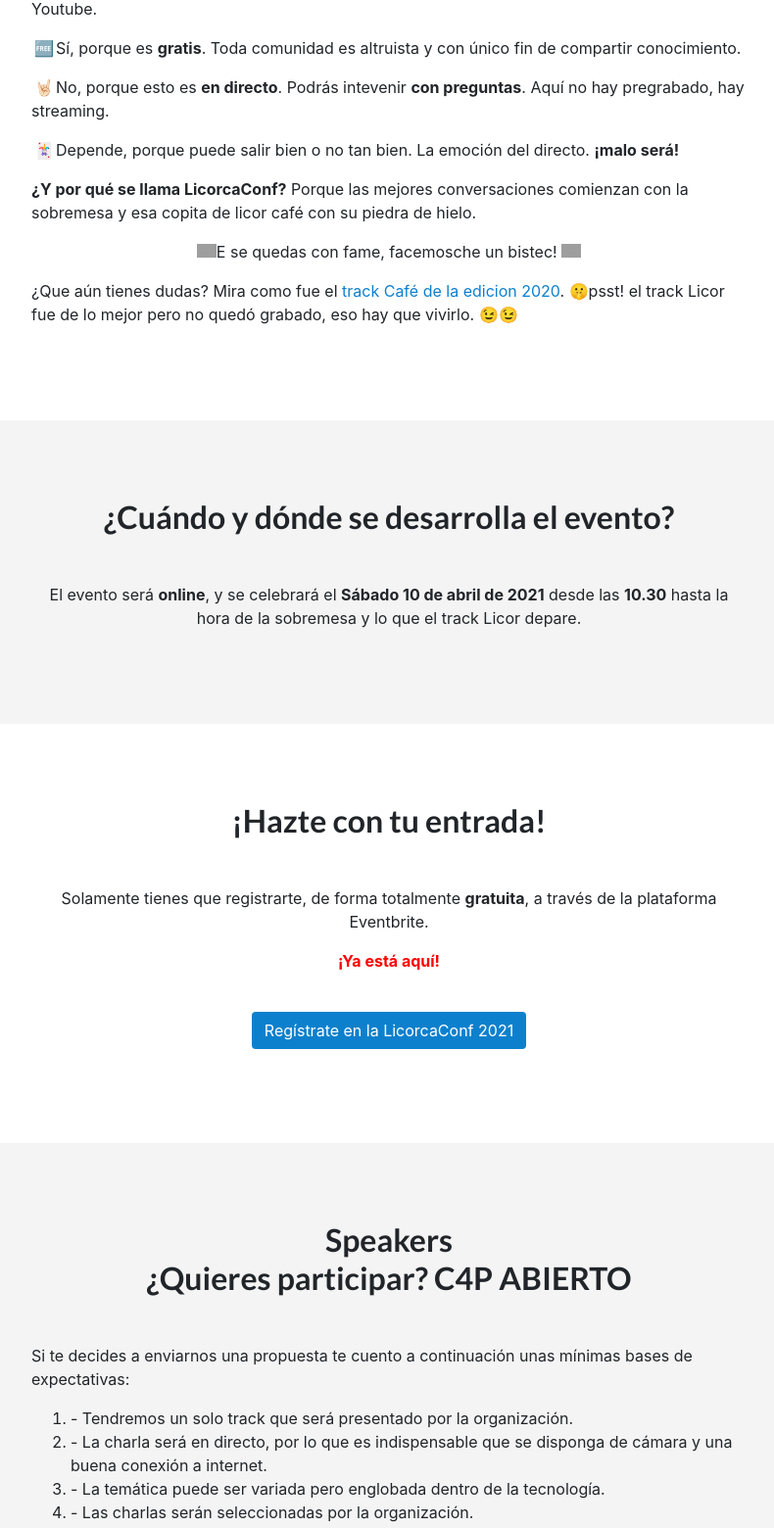
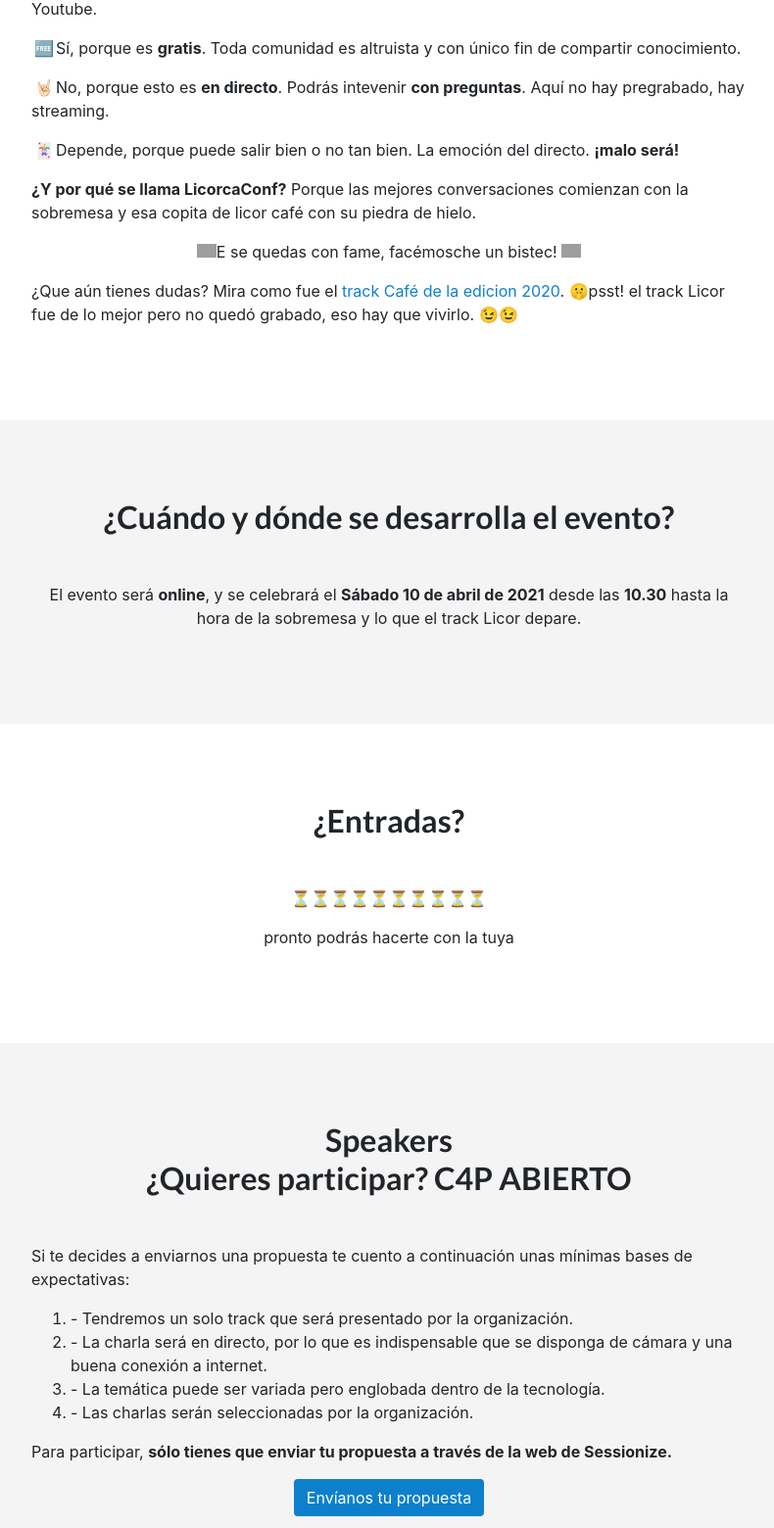
Before and after one commit to compostelatech/compostelatech.github.io, a Jekyll site: the page built from licorcaconf2021.html, in a window 1280 px wide, cut to the strip 1182-2742 px from the top of the page. Shown: the whole strip at 98% size, without its empty margins (243-1033 px from the left). Built offline with Jekyll 4.4.1, drawn with Linux system fonts in a browser that asks for light colours; some of the changed text lies outside the part shown.

Commit message:
update changes

```diff
--- a/css/licorcaconf-2021.css
+++ b/css/licorcaconf-2021.css
@@ -22,3 +22,7 @@
     display: inline-block;
     /* Other styles here */
   }
+
+  #backstage .sz-speakers--wall .sz-speaker {
+    width: 300px;
+  }
--- a/licorcaconf2021.html
+++ b/licorcaconf2021.html
@@ -52,7 +52,7 @@
               <p>
                 <b>¿Y por qué se llama LicorcaConf?</b> Porque las mejores conversaciones comienzan con la sobremesa y esa copita de licor café con su piedra de hielo.
                 <p style="text-align: center;">
-                  <i class="fas iconGal"></i>E se quedas con fame, facemosche un bistec! <i class="fas iconGal"></i>
+                  <i class="fas iconGal"></i>E se quedas con fame, facémosche un bistec! <i class="fas iconGal"></i>
                 </p>
                 ¿Que aún tienes dudas? Mira como fue el <a href="https://www.youtube.com/watch?v=zoaA6ruNhbI">track Café de la edicion 2020</a>. 🤫psst! el track Licor fue de lo mejor pero no quedó grabado, eso hay que vivirlo. 😉😉
               </p>
@@ -77,15 +77,17 @@
 
     <section class="coloured_section coloured_section_white text-center">
       <div class="container">
-        <h2 class="mb-5">¡Hazte con tu entrada!</h2>
+        <h2 class="mb-5">¿Entradas?</h2>
         <div class="row">
           <div class="col-lg-8 offset-lg-2 compostelatech-text">
             <div class="compostelatech-item mx-auto text-center">
-              <p>Solamente tienes que registrarte, de forma totalmente <b>gratuita</b>, a través de la plataforma Eventbrite.<p>
+              <p>⏳⏳⏳⏳⏳⏳⏳⏳⏳⏳</p>
+              <p>pronto podrás hacerte con la tuya</p>
+              <!-- <p>Solamente tienes que registrarte, de forma totalmente <b>gratuita</b>, a través de la plataforma Eventbrite.<p>
                 <p class="text-center" style="color: #ff0000;"><b>¡Ya está aquí!</b></p>
                 <br/>
-              <a href="https://www.eventbrite.es/e/entradas-licorcaconf-i-edicion-129158429339"><button class="btn btn-blue btn-big">Regístrate en la LicorcaConf 2021</button></a>
-              </p>
+              <a href="url eventbrite here"><button class="btn btn-blue btn-big">Regístrate en la LicorcaConf 2021</button></a>
+              </p> -->
             </div>
           </div>
         </div>
@@ -216,7 +218,7 @@
                 <h3 class="sz-speaker__name">
                   <a href="https://www.linkedin.com/in/dagope/">David Gonzalo</a>
                 </h3>
-                <h4 class="sz-speaker__tagline">Team Lead & Cloud Developer Consultant en Tokiota - Organizador en @XantarDev</h4>
+                <h4 class="sz-speaker__tagline">Team Lead & Cloud Developer Consultant en Tokiota <br/>Organizador en @XantarDev</h4>
               </li>
 
               <li class="sz-speaker sz-speaker--compact ">
@@ -226,17 +228,7 @@
                 <h3 class="sz-speaker__name">
                   <a href="https://www.linkedin.com/in/daniel-rey-rey-9022702a/">Daniel Rey</a>
                 </h3>
-                <h4 class="sz-speaker__tagline">Analista Programador en Coremain - Organizador en @XantarDev</h4>
-              </li>
-
-              <li class="sz-speaker sz-speaker--compact ">
-                <div class="sz-speaker__photo">
-                  <a href="https://www.linkedin.com/in/omiguelb/"><img loading="lazy" src="{{ site.baseurl }}/img/team/Oscar.jpg"></a>
-                </div>
-                <h3 class="sz-speaker__name">
-                  <a href="https://www.linkedin.com/in/omiguelb/">Oscar Miguel</a>
-                </h3>
-                <h4 class="sz-speaker__tagline">Feliz Product Manager y Auxiliar Veterinario - Fundador de @Diariomotor</h4>
+                <h4 class="sz-speaker__tagline">Analista Programador en Coremain <br/>Organizador en @XantarDev</h4>
               </li>
 
             </ul>
```
